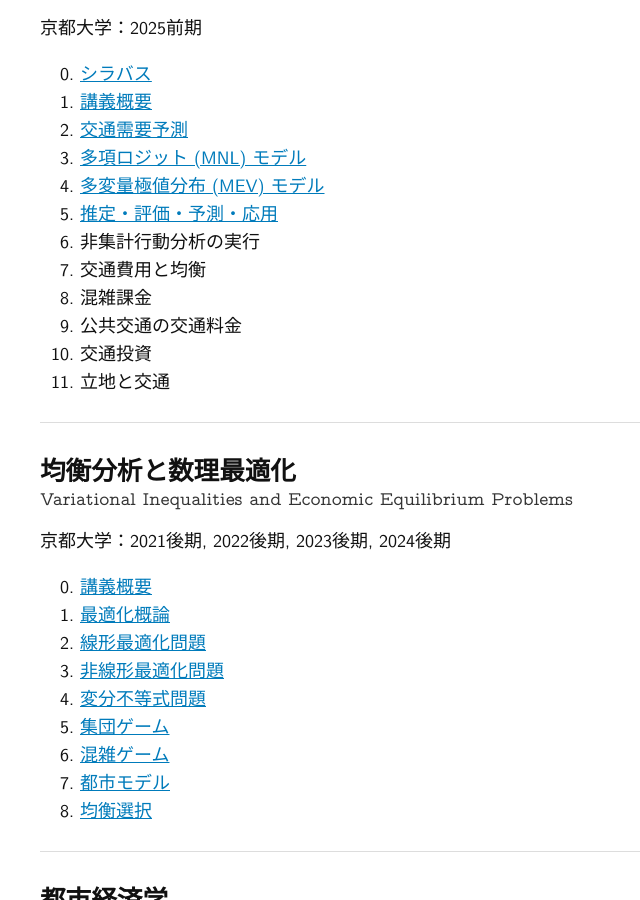
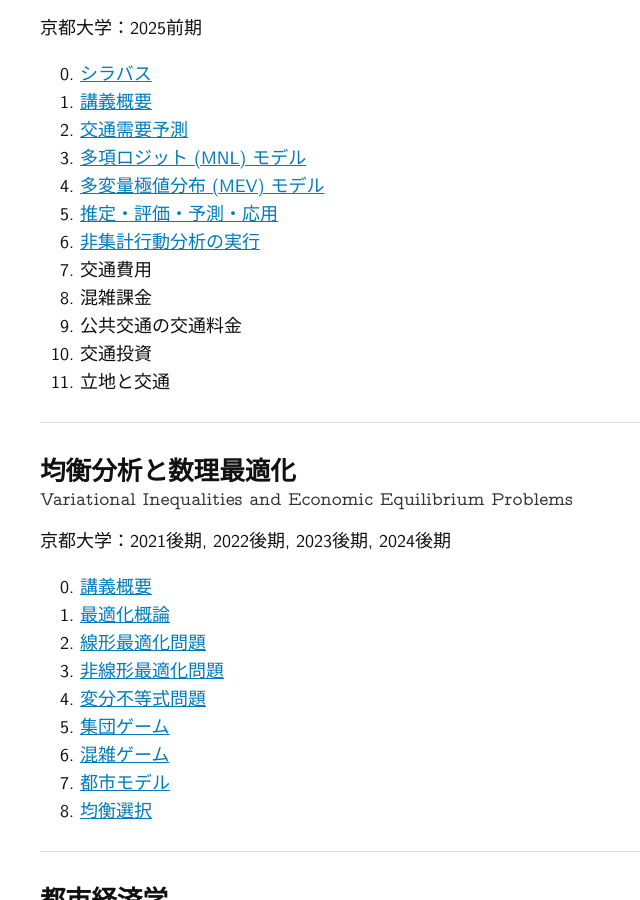
Before and after one commit to mino-osawa/mino-osawa.github.io, a Jekyll site: the page built from teaching.markdown, in a window 1280 px wide and 900 px high, scrolled down 306 px. Shown: the whole window, without its empty margins (0-640 px from the left). Built offline with Jekyll 4.4.1, drawn with Linux system fonts in a browser that asks for light colours; some web fonts are replaced.

Commit message:
upload TE25-05

```diff
--- a/teaching.markdown
+++ b/teaching.markdown
@@ -25,8 +25,8 @@ permalink: "/teaching/"
 <li><a href="/notes/transport/TE25-02_MNL.pdf">多項ロジット (MNL) モデル</a></li>
 <li><a href="/notes/transport/TE25-03_MEV.pdf">多変量極値分布 (MEV) モデル</a></li>
 <li><a href="/notes/transport/TE25-04_Estimation.pdf">推定・評価・予測・応用</a></li>
-<li>非集計行動分析の実行</li>
-<li>交通費用と均衡</li>
+<li><a href="/notes/transport/TE25-05_RUM-Project.pdf">非集計行動分析の実行</a></li>
+<li>交通費用</li>
 <li>混雑課金</li>
 <li>公共交通の交通料金</li>
 <li>交通投資</li>
```
Also changed, not shown: 2 other files.
